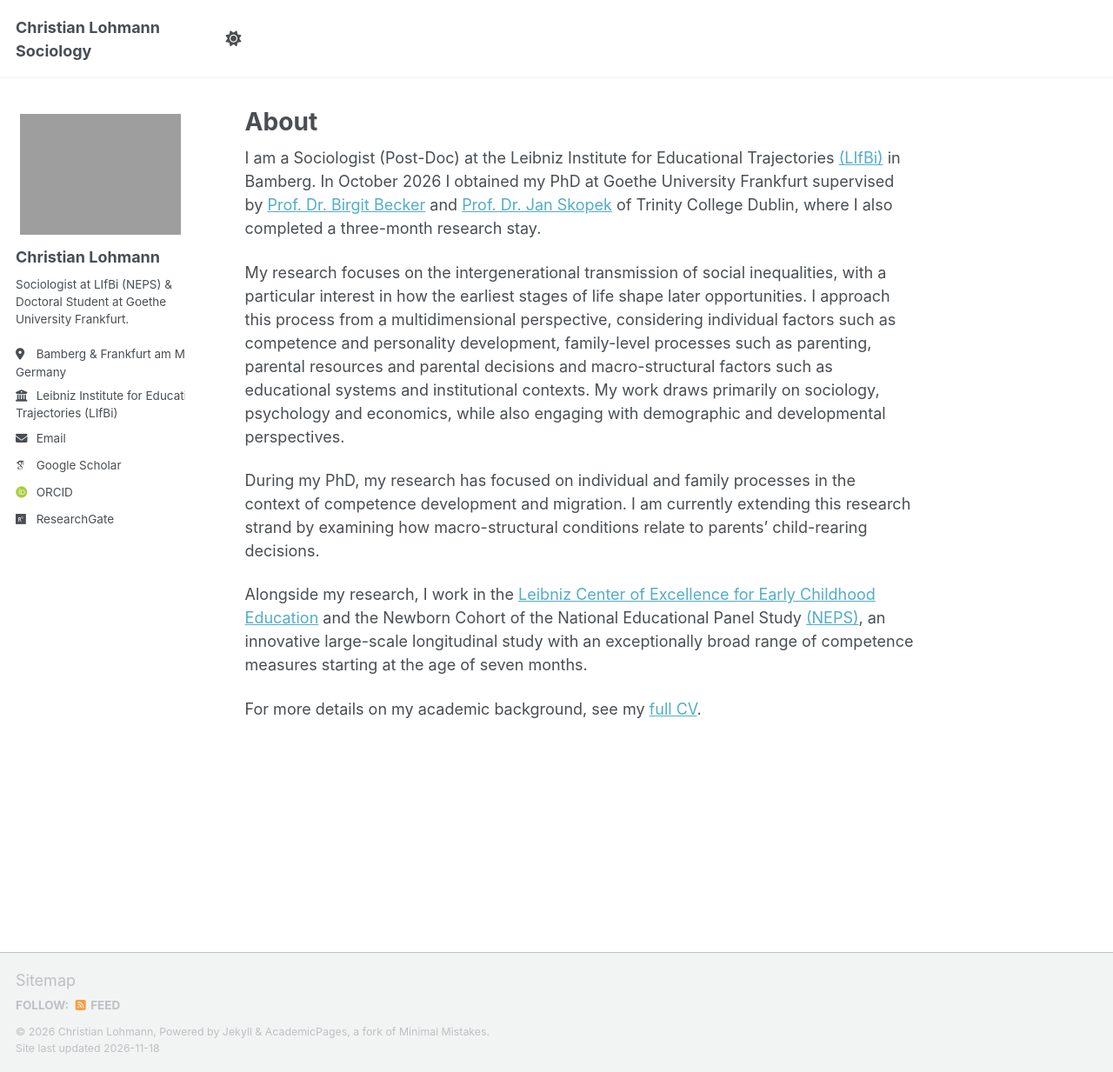
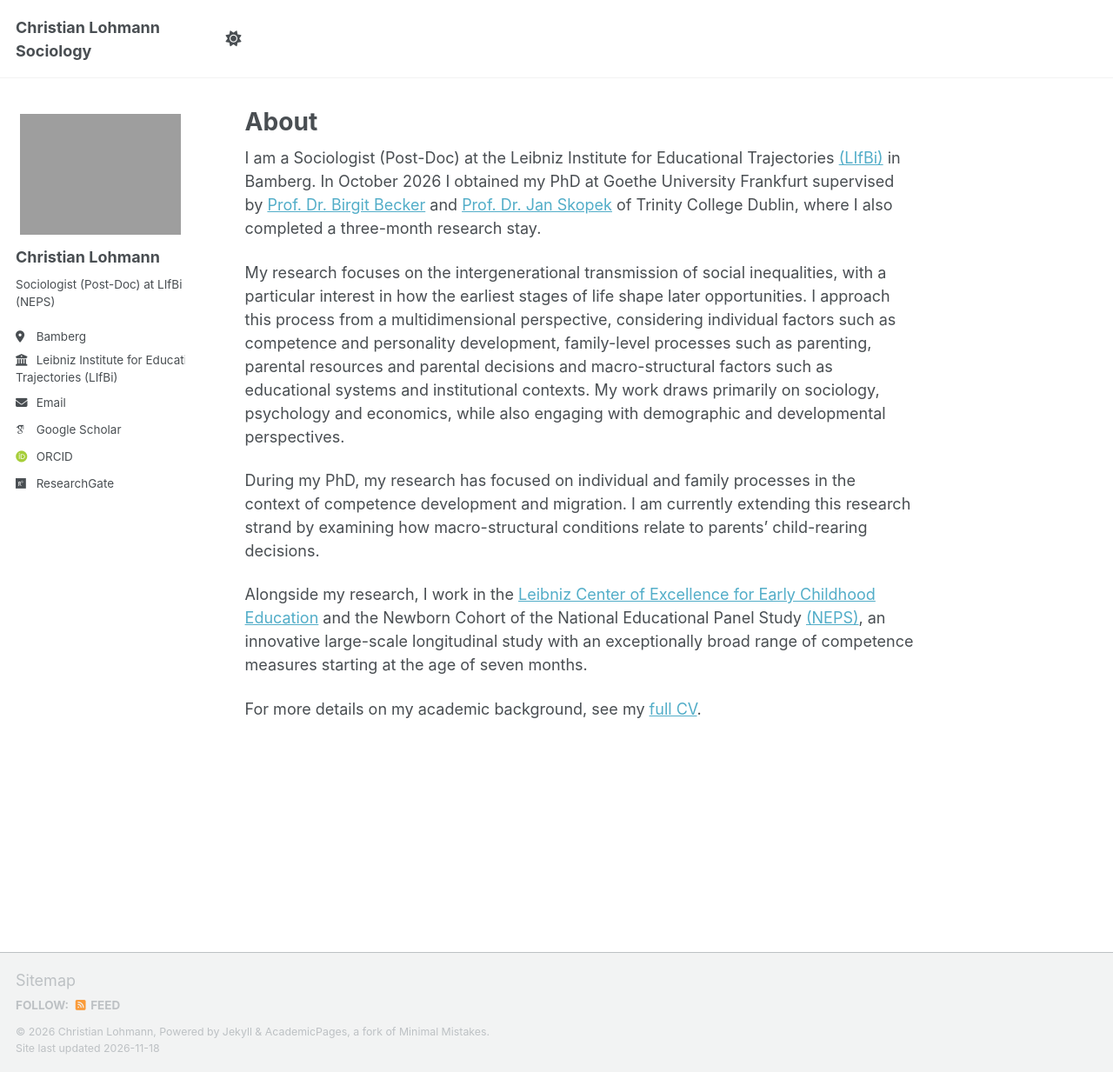
Before and after one commit to lohmannc/lohmannc.github.io, a Jekyll site: the page built from _pages/about.md, in a window 1280 px wide and 1233 px high. Shown: the whole window at 87% size. Built offline with Jekyll 4.4.1, drawn with Linux system fonts in a browser that asks for light colours; some web fonts are replaced; a script that is not in the unit is left out.

Commit message:
Revise personal details in _config.yml
Updated personal information including description, bio, location, and email.

```diff
--- a/_config.yml
+++ b/_config.yml
@@ -12,7 +12,7 @@ site_theme               : "default" # Currently available options are "default"
 title                    : "Christian Lohmann<br> Sociology"
 title_separator          : "-"
 name                     : &name "Christian Lohmann"
-description              : &description "Academic profile of Christian Lohmann, sociologist focusing on early socialization, educational inequality, language acquisition, and class-based parenting values."
+description              : &description "Academic profile of Christian Lohmann, sociologist focusing on early socialization, educational inequality, language acquisition and parenting."
 url                      : "https://lohmannc.github.io" # the base hostname & protocol for your site e.g. "https://[your GitHub username].github.io" or if you already have some other page hosted on Github then use "https://[your GitHub username].github.io/[Your Repo Name]"
 baseurl                  : #"/home" # the subpath of your site, e.g. "/blog"
 repository               : "lohmannc.github.io"
@@ -25,11 +25,11 @@ author:
   avatar           : "profile_HP.JPG"
   name             : "Christian Lohmann"
   pronouns         : # example: "she/her"
-  bio              : "Sociologist at LIfBi (NEPS) & Doctoral Student at Goethe University Frankfurt."
-  location         : "Bamberg & Frankfurt am Main, <br> Germany"
+  bio              : "Sociologist (Post-Doc) at LIfBi (NEPS)"
+  location         : "Bamberg"
   employer         : "Leibniz Institute for Educational <br> Trajectories (LIfBi)"
   uri              : # URL
-  email            : "christian.lohmann@lifbi.de"
+  email            : "lohmann.christian@outlook.com"
 
   # Academic websites
   academia         : # "https://www.lifbi.de/en-us/Start/Institute/People/Person/account/4414?name=Lohmann%2cChristian"
```
